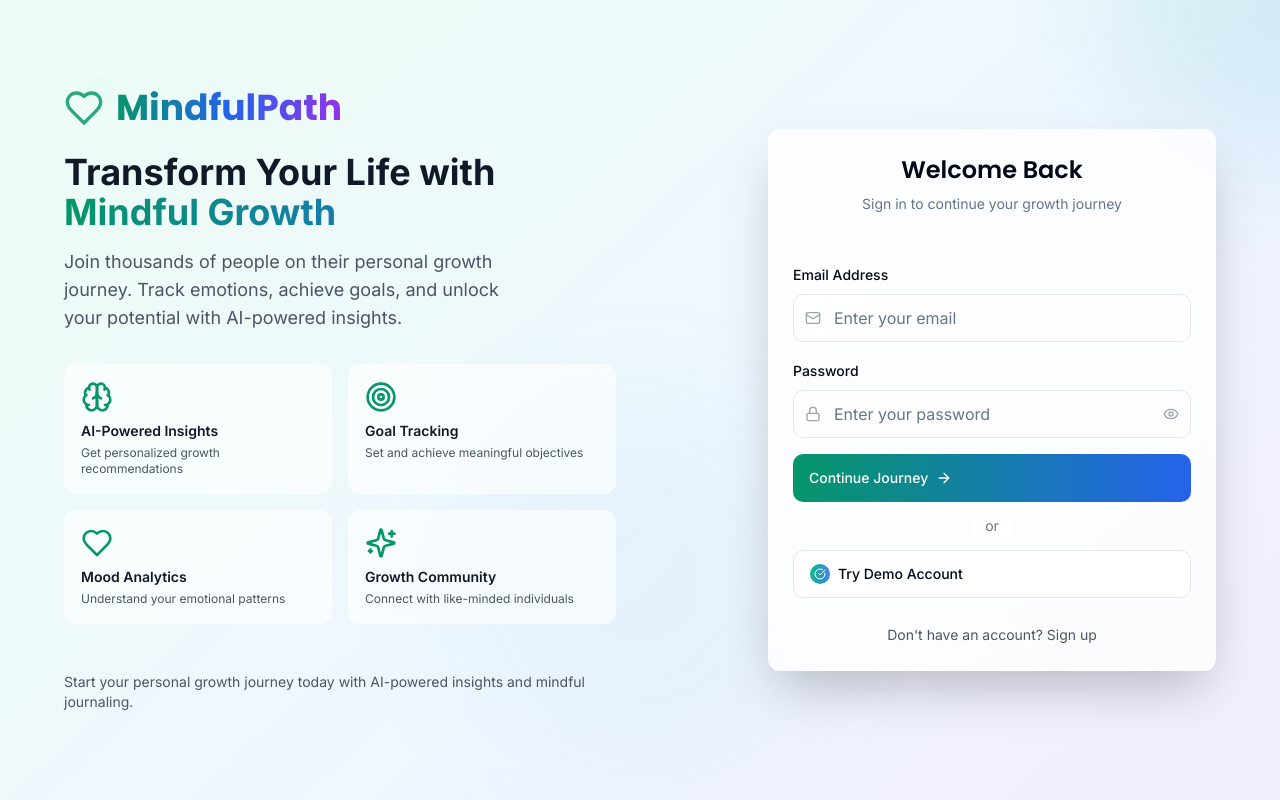
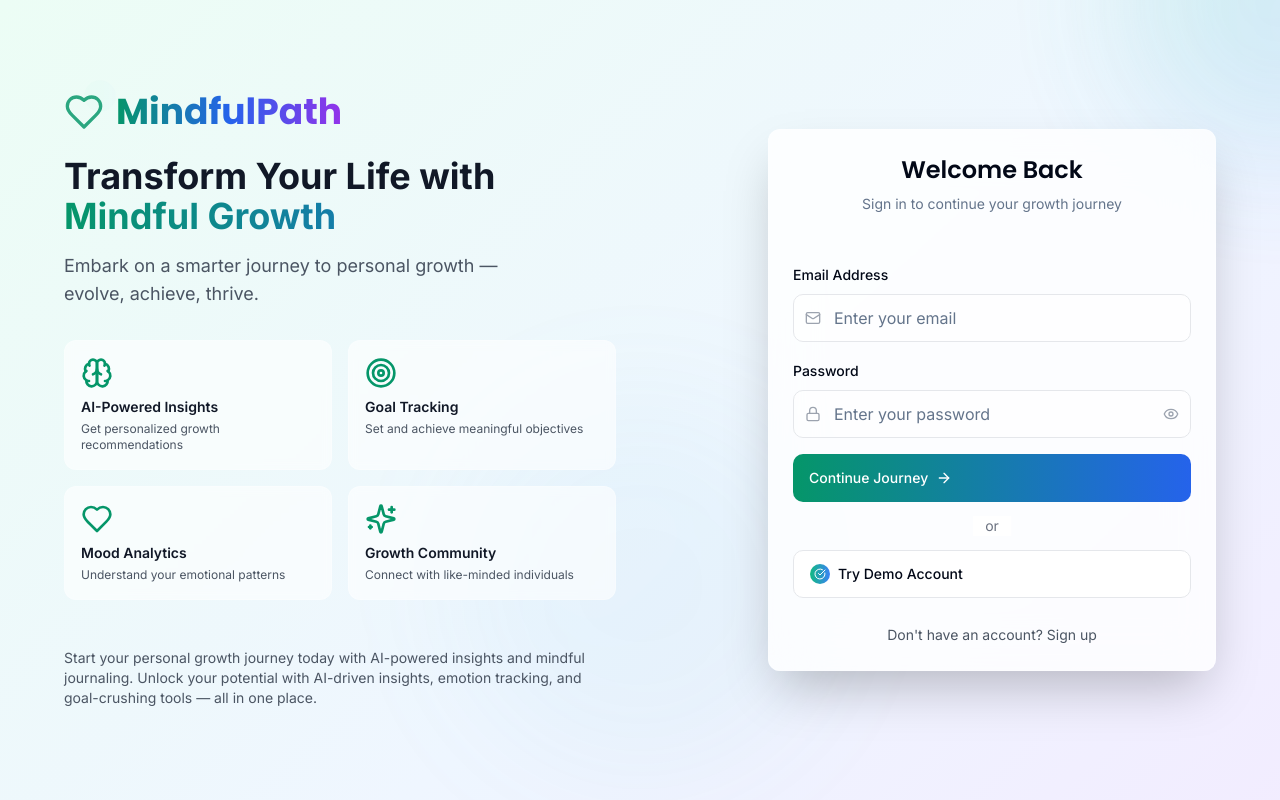
Before and after one commit to riddhi-testcases/MindfulPath, a Next.js app: page /auth in a window 1280 px wide. Shown: the top 800 px of the page. Built offline with nearby package versions, Linux system fonts and the light colour scheme.

Commit message:
Update page.jsx

```diff
--- a/app/auth/page.jsx
+++ b/app/auth/page.jsx
@@ -120,8 +120,7 @@ export default function AuthPage() {
               </h2>
 
               <p className="text-lg text-gray-600 max-w-md mx-auto lg:mx-0">
-                Join thousands of people on their personal growth journey. Track emotions, achieve goals, and unlock
-                your potential with AI-powered insights.
+                Embark on a smarter journey to personal growth — evolve, achieve, thrive.
               </p>
             </div>
 
@@ -143,7 +142,7 @@ export default function AuthPage() {
             {/* Call to Action */}
             <div className="text-center lg:text-left pt-4">
               <p className="text-sm text-gray-600">
-                Start your personal growth journey today with AI-powered insights and mindful journaling.
+                Start your personal growth journey today with AI-powered insights and mindful journaling. Unlock your potential with AI-driven insights, emotion tracking, and goal-crushing tools — all in one place.
               </p>
             </div>
           </div>
```
